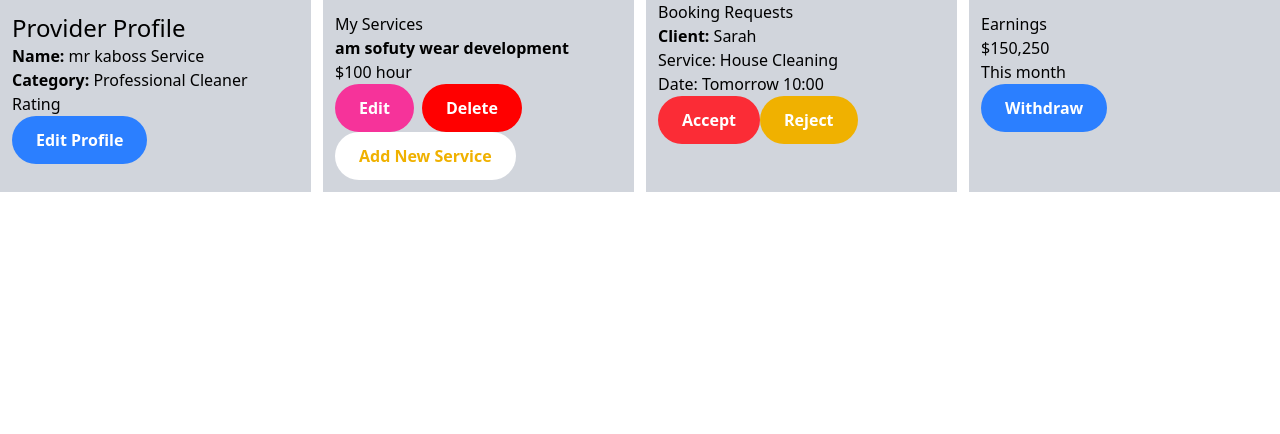
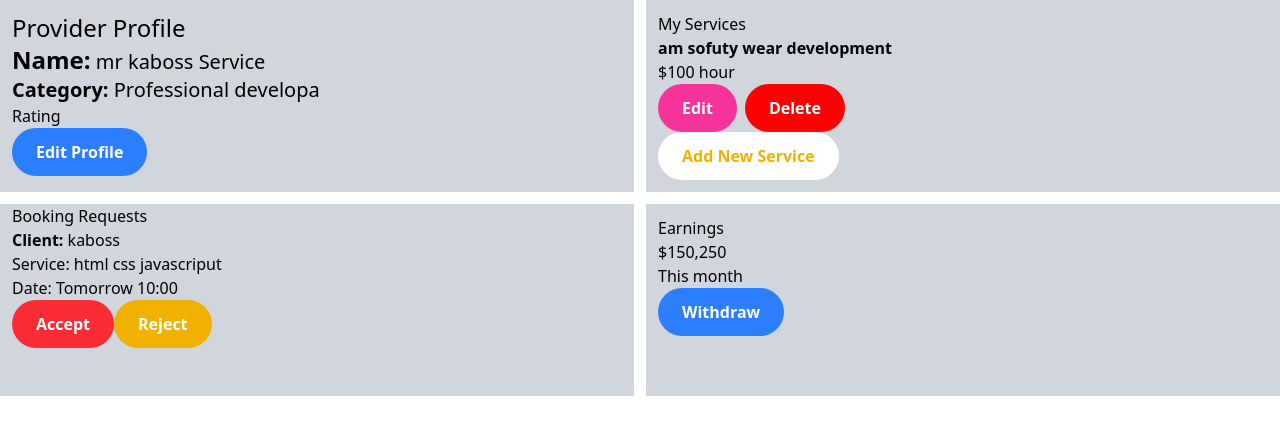
Before and after one commit to mrkaboss/community-service-booking-platform, a React (Vite) app: page / in a window 1280 px wide. Shown: the top 434 px of the page. Built offline with nearby package versions, Linux system fonts and the light colour scheme.

Commit message:
first commit

```diff
--- a/src/pages/ProviderDashboard.jsx
+++ b/src/pages/ProviderDashboard.jsx
@@ -1,11 +1,11 @@
 const ProviderDashboard = () => {
   return (
-    <div className="grid grid-cols-4 justfaycontent-center gap-3">
+    <div className="grid grid-cols-2 grid-rows-2 justfaycontent-center gap-3">
 
       <section className="bg-gray-300 px-3 py-3">
-        <h2 className="text-2xl text white justifyContent-center">Provider Profile</h2>
-        <p><b>Name:</b> mr kaboss Service</p>
-        <p><b>Category:</b> Professional Cleaner</p>
+        <h2 className="text-2xl text white justify-Content-center">Provider Profile</h2>
+        <p className="text-xl"><b className="text-2xl">Name:</b> mr kaboss Service</p>
+        <p className="text-xl"><b>Category:</b> Professional developa</p>
         <p>Rating</p>
         <button className="bg-blue-500 text-white px-6 py-3 rounded-full font-semibold">Edit Profile</button>
       </section>
@@ -33,8 +33,8 @@ const ProviderDashboard = () => {
 
         <div>
           <div>
-            <p><b>Client:</b> Sarah</p>
-            <p>Service: House Cleaning</p>
+            <p><b>Client:</b> kaboss</p>
+            <p>Service: html css javascriput</p>
             <p>Date: Tomorrow 10:00</p>
           </div>
           <div>
```
